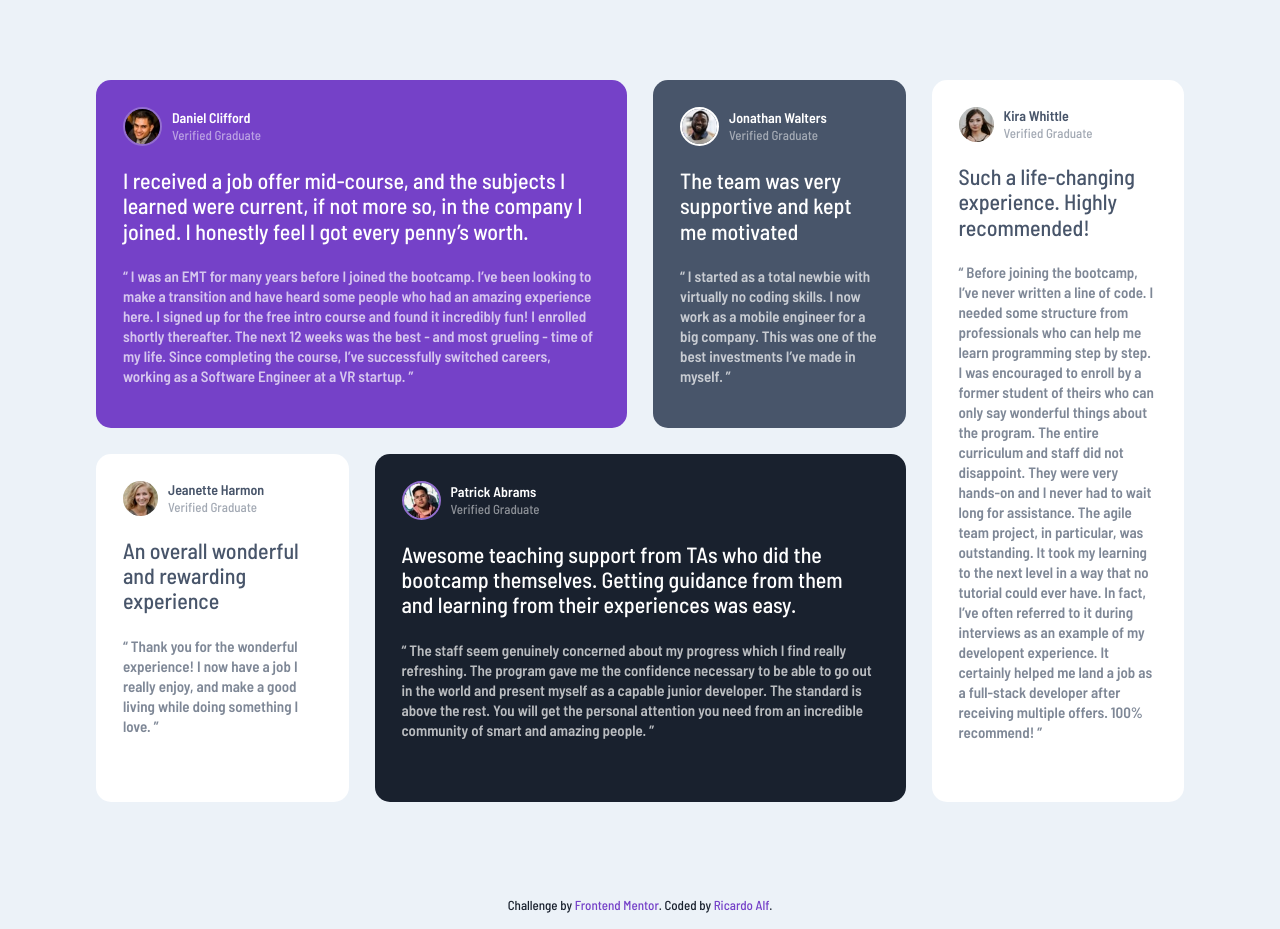
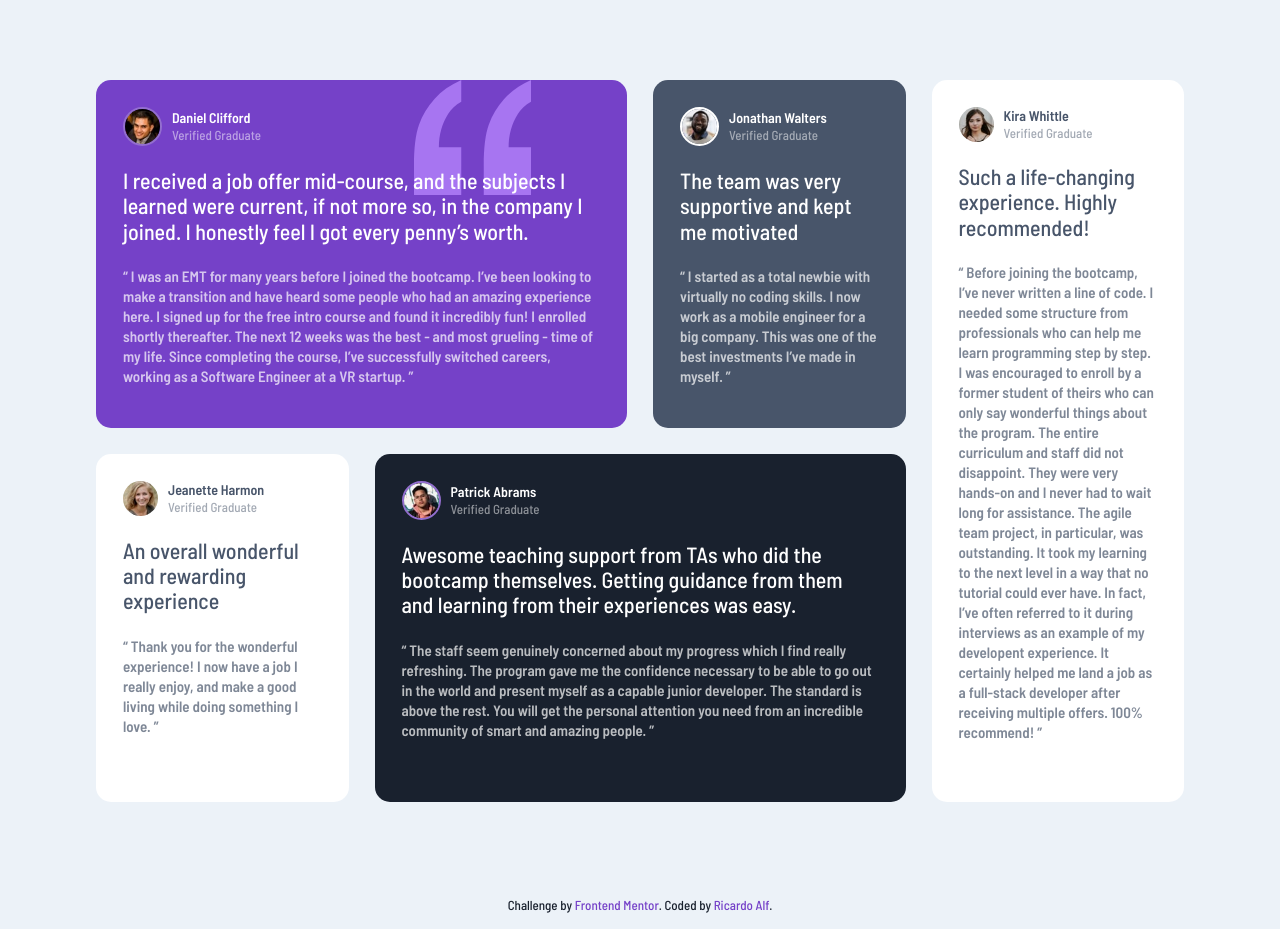
Before and after one commit to rearalf/testimonials-grid-section, a plain HTML site: page index.html in a window 1280 px wide. Drawn offline with Linux system fonts and the light colour scheme.

Commit message:
Agregada imagen de comillas al primer testimonio sw

```diff
--- a/css/style.sass
+++ b/css/style.sass
@@ -37,8 +37,15 @@ a
     &.first-article
         grid-area: card1
         background-color: $moderateViolet
+        position: relative
+        z-index: 0
         & .article-img
             border: 2px solid $moderateVioletBorder
+        & .quotation
+            position: absolute
+            top: 5px
+            right: 20px
+            z-index: -1
     &.second-article
         grid-area: card2
         background-color: $VeryDarkGrayishBlue
@@ -105,6 +112,12 @@ a
             font-size: 15px
             line-height: 20px
 
+        &.first-article
+            & .quotation
+                top: 0
+                right: 96px
+                height: 115px
+
 @media screen and (max-width: 1024px)
     .article-content
         margin-bottom: 2rem
--- a/index.html
+++ b/index.html
@@ -19,6 +19,7 @@
     <main class="container grid-article">
 
         <div class="article-content first-article">
+            <img src="./images/bg-pattern-quotation.svg" alt="quotation" class="quotation">
             <div class="article-perfil">
                 <img src="./images/image-daniel.jpg" alt="image-article" class="article-img">
                 <article class="article-title">
```
Also changed, not shown: css/style.css.
